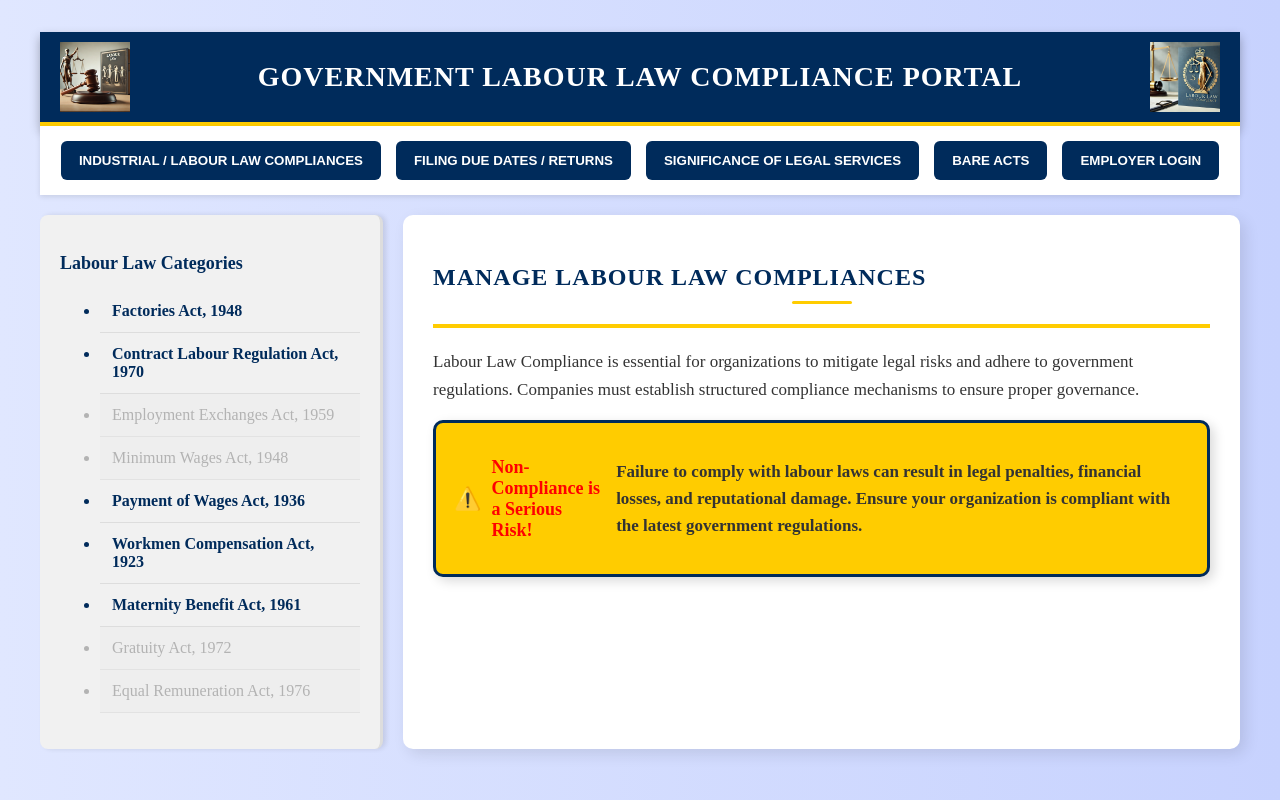
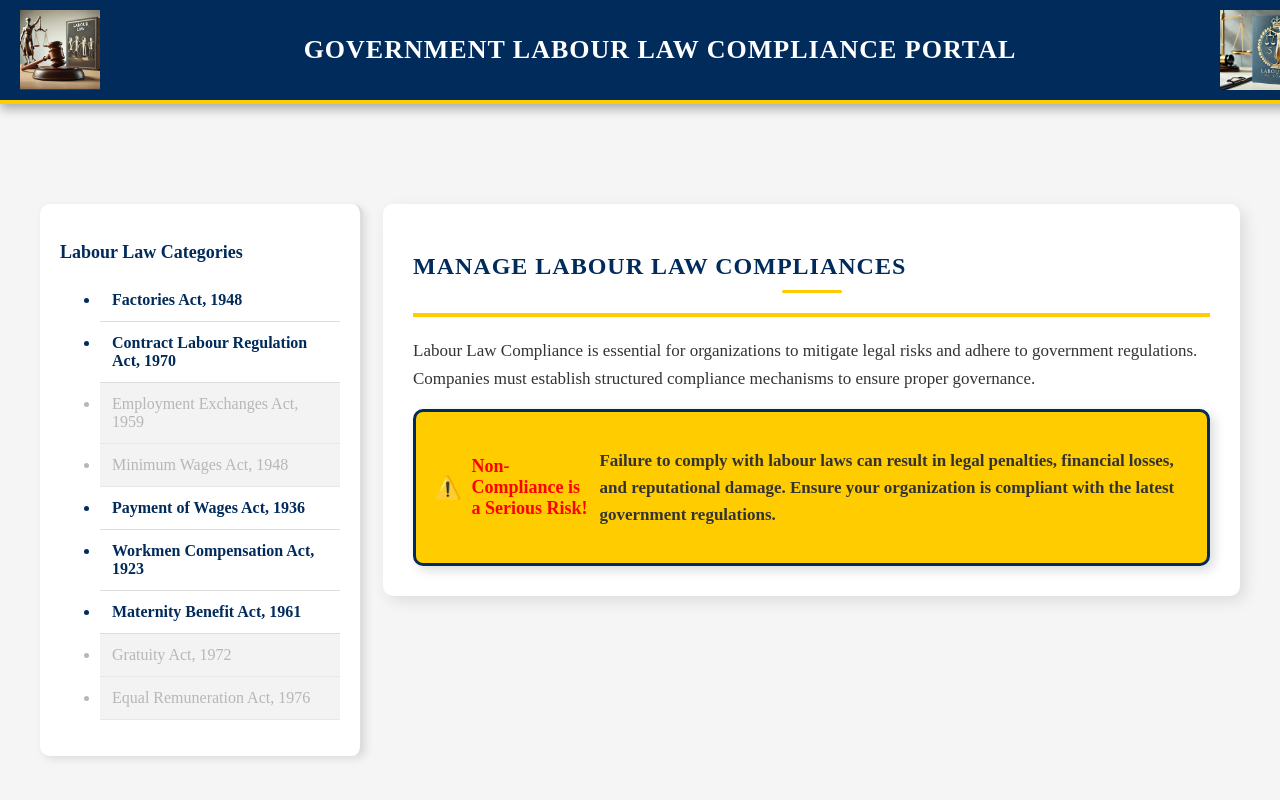
Before and after one commit to Bunny-Technologies/LabourLaws1, a React (Vite) app in the folder labour-laws-app/frontend/: page /departments in a window 1280 px wide. Built offline with nearby package versions, Linux system fonts and the light colour scheme; sample sign-in values are in the browser's storage.

Commit message:
form page changes

```diff
--- a/labour-laws-app/frontend/src/FactoriesAct/FactoriesForm.css
+++ b/labour-laws-app/frontend/src/FactoriesAct/FactoriesForm.css
@@ -1,116 +1,84 @@
-/* General Styling */
-body {
-    font-family: "Merriweather", serif;
-    background: linear-gradient(to right, #e0e7ff, #c7d2fe);
-    color: #333;
+/* Global Styles */
+body, html {
     margin: 0;
     padding: 0;
+    width: 100vw;
+    height: 100vh;
+    font-family: "Merriweather", serif;
+    overflow-y: auto; /* Enable scrolling for full page */
+    overflow-x: hidden;
+    background: #f5f5f5; /* Light background */
+    display: flex;
+    flex-direction: column;
 }
 
-  /* Header with Images */
+/* Fixed Header */
 .govt-header {
-    display: flex;
-    align-items: center;
-    justify-content: space-between;
+    width: 100%;
     background: #002b5b;
     color: white;
-    padding: 10px 20px;
+    padding: 15px 20px;
     border-bottom: 4px solid #ffcc00;
     box-shadow: 0px 5px 10px rgba(0, 0, 0, 0.3);
+    position: fixed;
+    top: 0;
+    left: 0;
+    z-index: 1000;
+    text-align: center;
+    font-size: 22px;
+    font-weight: bold;
 }
 
-  /* Header Images Styling */
-  .header-image {
-    height: 70px;
-    width: auto;
+/* Content Wrapper */
+.govt-content {
+    flex: 1;
+    width: 100%;
+    display: flex;
+    justify-content: center;
+    align-items: flex-start;
+    padding-top: 80px;
+    box-sizing: border-box;
 }
 
-  /* Centered Title */
-  .govt-header h1 {
-    flex-grow: 1;
-    text-align: center;
-    font-size: 28px;
-    font-weight: bold;
-    text-transform: uppercase;
-    letter-spacing: 1px;
-    margin: 0;
+/* Form Container */
+.factories-form-page {
+    width: 95%;
+    max-width: 1200px;
+    padding: 30px;
+    background: white;
+    box-shadow: 0px 4px 10px rgba(0, 0, 0, 0.1);
+    border-radius: 10px;
+    box-sizing: border-box;
+    display: flex;
+    flex-direction: column;
+    justify-content: center;
+    align-items: center;
 }
 
-  /* Header Navigation */
-  .govt-header nav {
-    display: flex;
-    justify-content: center;
-    gap: 12px;
-    margin-top: 10px;
-  }
-
-  .govt-header nav button {
-    background: white;
-    color: #002b5b;
-    padding: 12px 18px;
-    border: 2px solid #002b5b;
-    cursor: pointer;
-    font-weight: bold;
-    text-transform: uppercase;
-    border-radius: 6px;
-    transition: all 0.3s ease-in-out;
-  }
-
-  .govt-header nav button:hover {
-    background: #ffcc00;
-    color: #002b5b;
-    transform: scale(1.05);
-    box-shadow: 2px 2px 10px rgba(0, 0, 0, 0.2);
-  }
-
-  /* Content Layout */
-  .govt-content {
-    display: flex;
-    margin: 20px auto;
+.factories-form {
+    width: 90%;
     max-width: 1200px;
-    gap: 20px;
-  }
-
-  /* Sidebar */
-  .govt-sidebar {
-    width: 300px;
-    background: #f1f1f1;
-    padding: 20px;
-    border-right: 3px solid #ddd;
-    box-shadow: 3px 0px 5px rgba(0, 0, 0, 0.1);
-    border-radius: 8px;
-  }
-
-  .govt-sidebar h3 {
-    font-size: 18px;
-    font-weight: bold;
-    color: #002b5b;
-    margin-bottom: 10px;
-  }
-
-  /* Factories Form Page */
-  .factories-form-page {
-    max-width: 800px;
-    margin: 30px auto;
     padding: 30px;
-    background: #ffffff;
-    border-radius: 8px;
-    box-shadow: 0px 4px 10px rgba(0, 0, 0, 0.1);
-    font-family: "Arial", sans-serif;
-    border: 1px solid #ccc;
-    overflow-y: auto;
-    overflow-x: hidden;
+    box-sizing: border-box;
 }
 
 /* Form Title */
-  .factories-form h2 {
+.factories-form-page h2 {
     text-align: center;
     color: #002f4b;
     font-weight: bold;
     text-transform: uppercase;
     margin-bottom: 20px;
-    border-bottom: 2px solid #002f4b;
+    border-bottom: 3px solid #002f4b;
     padding-bottom: 10px;
+}
+
+/* Form Grid - Two Columns */
+.form-grid {
+    display: grid;
+    grid-template-columns: repeat(2, 1fr);
+    gap: 20px;
+    width: 100%;
 }
 
 /* Form Group */
@@ -126,16 +94,20 @@ body {
     margin-bottom: 5px;
 }
 
-  /* Inputs */
+/* Input Fields */
 .form-group input,
 .form-group select,
 .form-group textarea {
     width: 100%;
-    padding: 10px;
-    border: 1px solid #ccc;
-    border-radius: 5px;
-    font-size: 14px;
+    padding: 18px;
+    font-size: 16px;
+    border: 3px solid #333;
+    border-radius: 8px;
     box-sizing: border-box;
+}
+
+.form-group textarea {
+    min-height: 150px;
 }
 
 .form-group input:focus,
@@ -147,23 +119,29 @@ body {
 }
 
 /* Buttons */
-  .submit-btn,
-  .download-btn {
+.form-buttons {
+    display: flex;
+    justify-content: center;
+    margin-top: 20px;
+    gap: 15px;
+}
+
+.submit-btn, .download-btn {
     width: 100%;
-    margin-top: 15px;
+    padding: 14px;
+    font-size: 18px;
+    font-weight: bold;
+    text-transform: uppercase;
+
+    border: none;
+    border-radius: 5px;
+    cursor: pointer;
+    transition: background 0.3s ease-in-out;
 }
 
 .submit-btn {
     background: #002f4b;
     color: white;
-    padding: 12px;
-    font-size: 16px;
-    font-weight: bold;
-    text-transform: uppercase;
-    border: none;
-    border-radius: 5px;
-    cursor: pointer;
-    transition: background 0.3s ease-in-out;
 }
 
 .submit-btn:hover {
@@ -173,30 +151,122 @@ body {
 .download-btn {
     background: #28a745;
     color: white;
-    padding: 12px;
-    font-size: 16px;
-    font-weight: bold;
-    text-transform: uppercase;
-    border: none;
-    border-radius: 5px;
-    cursor: pointer;
-    transition: background 0.3s ease-in-out;
 }
 
 .download-btn:hover {
     background: #218838;
 }
 
-  /* Scrollbar Fix */
-  .factories-form-page::-webkit-scrollbar {
-    width: 8px;
+/* Responsive for Large Screens */
+@media (min-width: 1600px) {
+    .factories-form-page {
+        max-width: 1000px;
+    }
 }
 
-  .factories-form-page::-webkit-scrollbar-thumb {
-    background: #888;
-    border-radius: 4px;
+/* Responsive for Smaller Screens */
+@media (max-width: 768px) {
+    .form-grid {
+        grid-template-columns: 1fr;
+    }
+}
+/* Increase padding-top to push content below header */
+.govt-content {
+    flex: 1;
+    width: 100%;
+    display: flex;
+    justify-content: center;
+    align-items: flex-start;
+    padding-top: 120px; /* Increase to match the header height */
+    box-sizing: border-box;
 }
 
-  .factories-form-page::-webkit-scrollbar-thumb:hover {
-    background: #555;
+/* Ensure form does not get cut off */
+.factories-form-page {
+    width: 95%;
+    max-width: 1200px;
+    padding: 30px;
+    background: white;
+    box-shadow: 0px 4px 10px rgba(0, 0, 0, 0.1);
+    border-radius: 10px;
+    box-sizing: border-box;
+    display: flex;
+    flex-direction: column;
+    justify-content: flex-start; /* Align form to start */
+    align-items: center;
 }
+
+/* Ensure form fields are visible properly */
+.form-grid {
+    display: grid;
+    grid-template-columns: repeat(2, 1fr);
+    gap: 20px;
+    width: 100%;
+}
+
+/* Responsive fix for smaller screens */
+@media (max-width: 768px) {
+    .govt-content {
+        padding-top: 140px; /* Adjust for smaller screens */
+    }
+    .form-grid {
+        grid-template-columns: 1fr; /* Single column layout */
+    }
+}
+/* Increase padding-top to push content below header */
+.govt-content {
+    padding-top: 120px; /* Increase padding to prevent header overlap */
+}
+.govt-header {
+    width: 100%;
+    position: fixed;
+    top: 0;
+    left: 0;
+    z-index: 1000;
+    background: #002b5b;
+    color: white;
+    padding: 15px 20px;
+    border-bottom: 4px solid #ffcc00;
+    box-shadow: 0px 5px 10px rgba(0, 0, 0, 0.3);
+    text-align: center;
+    font-size: 22px;
+    font-weight: bold;
+    height: 70px; /* Set a fixed height */
+    display: flex;
+    align-items: center;
+    justify-content: center;
+}
+.govt-content {
+    flex: 1;
+    width: 100%;
+    display: flex;
+    justify-content: center;
+    align-items: flex-start;
+    padding-top: 90px; /* Match header height */
+    box-sizing: border-box;
+}
+.factories-form-page {
+    width: 100vw; /* Full screen width */
+    height: 100vh; /* Full screen height */
+    padding: 20px;
+    display: flex;
+    flex-direction: column;
+    justify-content: flex-start; /* Start from the top */
+    align-items: center;
+    overflow: hidden; /* Prevent inner scrollbar */
+}
+html, body {
+    margin: 0;
+    padding: 0;
+    width: 100vw;
+    height: 100vh;
+    overflow: auto; /* Single scrollbar for the page */
+}
+
+.factories-form {
+    width: 100%;
+    max-width: 1200px;
+    height: auto;
+    min-height: 100vh; /* Ensure full viewport height */
+    overflow: visible; /* Prevent inner scrolling */
+}
--- a/labour-laws-app/frontend/src/FactoriesAct/FactoriesFormPage.jsx
+++ b/labour-laws-app/frontend/src/FactoriesAct/FactoriesFormPage.jsx
@@ -54,7 +54,8 @@ const FactoriesFormPage = () => {
     2: [ // Form 29 - Register of Accidents
       { "name": "serial_number", "label": "Serial Number", "type": "number", "required": true },
       { "name": "date_time_of_notice", "label": "Date & Time of Notice", "type": "datetime-local", "required": true },
-      { "name": "person_serial_number", "label": "Name and Serial Number of the Person Involved in the Register of Adult/Child Register", "type": "text", "required": true },
+      { "name": "person_name", "label": "Name of the Person Involved in the Register of Adult/Child Register", "type": "text", "required": true },
+      { "name": "person_serial_number", "label": "Serial Number of the Person Involved in the Register of Adult/Child Register", "type": "text", "required": true },
       { "name": "esic_insurance_number", "label": "ESIC Insurance Number", "type": "text", "required": false },
       { "name": "date", "label": "Date", "type": "date", "required": true },
       { "name": "time", "label": "Time", "type": "time", "required": true },
@@ -63,10 +64,13 @@ const FactoriesFormPage = () => {
       { "name": "nature_of_injury", "label": "Nature of Injury/Dangerous Occurrence", "type": "textarea", "required": true },
       { "name": "injured_person_action", "label": "What Exactly was the Injured Person, if Any, Doing at that Notice", "type": "textarea", "required": true },
       { "name": "notice_given_by", "label": "Name of the Person Giving the Notice", "type": "text", "required": true },
-      { "name": "witness_details", "label": "Name, Address, and Occupation of Two Witnesses", "type": "textarea", "required": true },
+      { "name": "witness_name", "label": "Name of Two Witnesses", "type": "textarea", "required": true },
+      { "name": "witness_address", "label": "Address of Two Witnesses", "type": "textarea", "required": true },
+      { "name": "witness_occupation", "label": "Occupation of Two Witnesses", "type": "textarea", "required": true },
       { "name": "return_date", "label": "Date of Return of Injured Person to Work", "type": "date", "required": false },
       { "name": "days_absent", "label": "Number of Days the Injured Person was Absent from Work Including Holidays and Off Days", "type": "number", "required": true },
-      { "name": "entry_signature", "label": "Signature and Designation of the Person Who Makes the Entry with Date", "type": "text", "required": true }
+      { "name": "person_signature", "label": "Signature of the Person Who Makes the Entry with Date", "type": "text", "required": true },
+      { "name": "person_designation", "label": "Designation of the Person Who Makes the Entry with Date", "type": "text", "required": true },
     ],
     3: [
         { "name": "serial_number", "label": "Serial Number in the Register of Adult Workers", "type": "number", "required": true },
```
Lines whose indentation alone changed are shown as unchanged.
